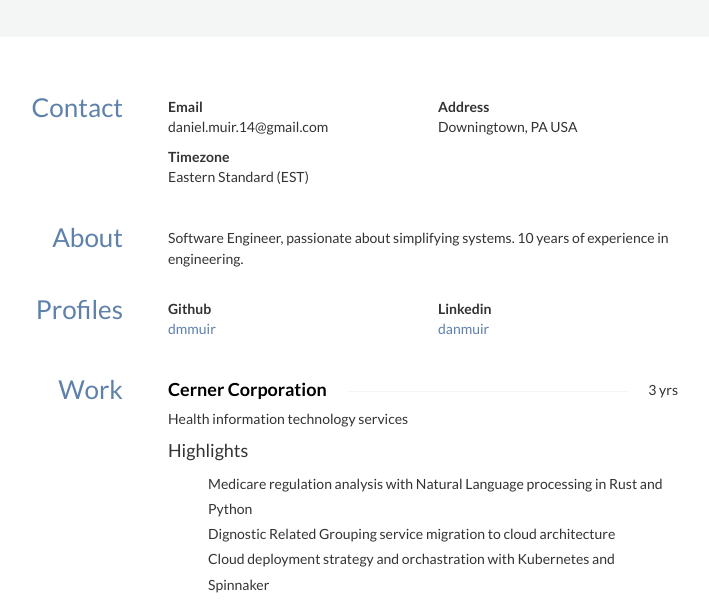
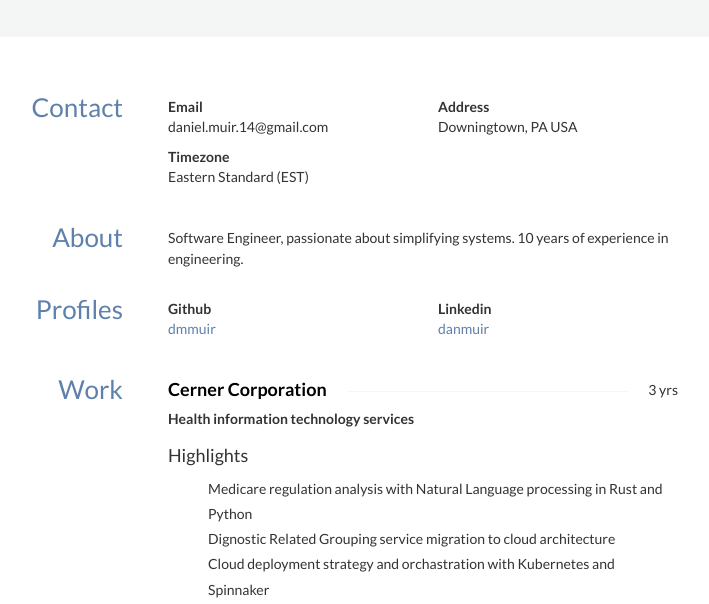
Before and after one commit to dmmuir/resume, a plain HTML site: page index.html in a window 1280 px wide. Shown: the part 149-753 px from the top of the page, without its empty margins (307-1016 px from the left). Drawn offline with nearby package versions, Linux system fonts and the light colour scheme; some icons are missing.

Commit message:
Update resume

```diff
--- a/index.html
+++ b/index.html
@@ -34,6 +34,7 @@
 p + p {
 	margin-top: 10px;
 }
+
 h1,
 h2,
 h3,
@@ -104,11 +105,13 @@
 	text-transform: capitalize;
 }
 #work .position,
+#work .industry,
 #volunteer .position {
 	font-weight: bold;
 	margin-bottom: 8px;
 }
 #work .summary,
+#work .industry,
 #volunteer .summary {
 	padding-bottom: 5px;
 }
@@ -210,7 +213,7 @@
 		flex-direction:column-reverse;
 	}
 
-	#about
+	#about,
 	#interests,
 	#volunteer,
 	#profiles,
```
